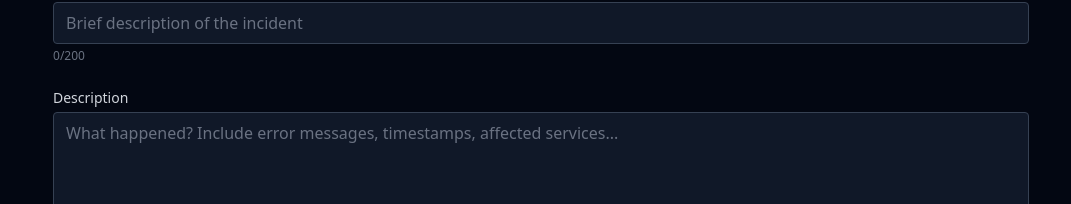
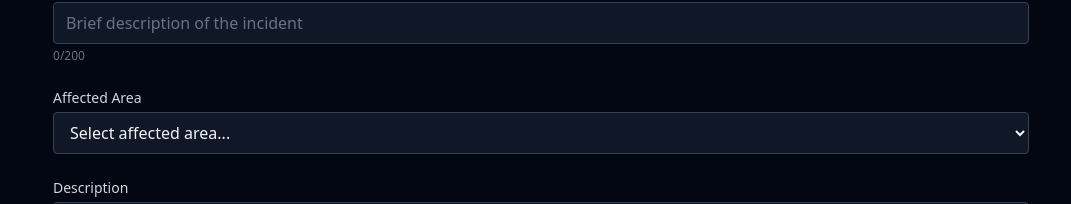
Before and after one commit to marylin/softserve-agentx, a React (Vite) app in the folder frontend/: page / in a window 1280 px wide. Shown: the part 253-457 px from the top of the page, without its empty margins (99-1170 px from the left). Built offline with nearby package versions, Linux system fonts and the light colour scheme; no server answers.

Commit message:
feat(frontend): add affected area picker to incident form

```diff
--- a/frontend/src/components/IncidentForm.tsx
+++ b/frontend/src/components/IncidentForm.tsx
@@ -11,6 +11,7 @@ export default function IncidentForm({ onSubmitted }: Props) {
   const [name, setName] = useState("");
   const [email, setEmail] = useState("");
   const [title, setTitle] = useState("");
+  const [affectedArea, setAffectedArea] = useState("");
   const [description, setDescription] = useState("");
   const [files, setFiles] = useState<File[]>([]);
   const [submitting, setSubmitting] = useState(false);
@@ -30,10 +31,13 @@ export default function IncidentForm({ onSubmitted }: Props) {
     setError(null);
     setSubmitting(true);
     try {
+      const finalDescription = affectedArea
+        ? `[Affected Area: ${affectedArea}] ${description}`
+        : description;
       const res = await createIncident(
         {
           title,
-          description,
+          description: finalDescription,
           reporter_name: name,
           reporter_email: email,
         },
@@ -104,6 +108,31 @@ export default function IncidentForm({ onSubmitted }: Props) {
           className={inputClasses}
         />
         <p className="mt-1 text-xs text-gray-500">{title.length}/200</p>
+      </div>
+
+      <div>
+        <label className="mb-1 block text-sm font-medium text-gray-300">
+          Affected Area
+        </label>
+        <select
+          value={affectedArea}
+          onChange={(e) => setAffectedArea(e.target.value)}
+          className="w-full bg-gray-900 border border-gray-700 rounded px-3 py-2 text-gray-100 focus:outline-none focus:ring-2 focus:ring-orange-500"
+        >
+          <option value="">Select affected area...</option>
+          <option>Cart &amp; Checkout</option>
+          <option>Payment Processing</option>
+          <option>Product Catalog &amp; Search</option>
+          <option>Order Management</option>
+          <option>Customer Accounts &amp; Auth</option>
+          <option>Inventory &amp; Stock</option>
+          <option>Fulfillment &amp; Shipping</option>
+          <option>Promotions &amp; Discounts</option>
+          <option>Admin Dashboard</option>
+          <option>Storefront (General)</option>
+          <option>API / Integrations</option>
+          <option>Other</option>
+        </select>
       </div>
 
       <div>
```
